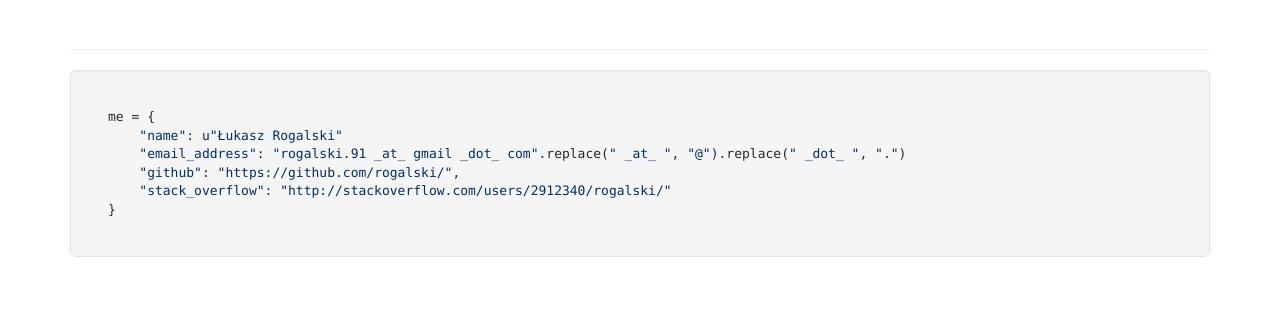
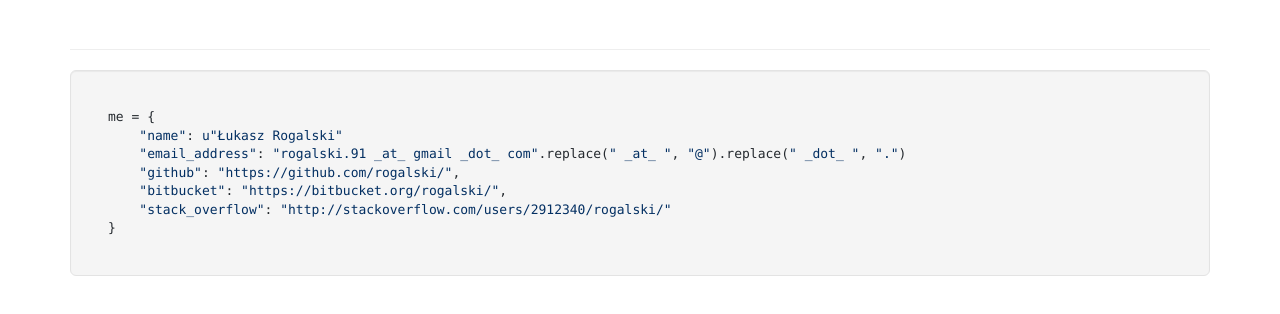
Before and after one commit to rogalski/rogalski.github.io, a plain HTML site: page index.html in a window 1280 px wide. Drawn offline with nearby package versions, Linux system fonts and the light colour scheme.

Commit message:
add bitbucket link

```diff
--- a/index.html
+++ b/index.html
@@ -18,6 +18,7 @@
     "name": u"Łukasz Rogalski"
     "email_address": "rogalski.91 _at_ gmail _dot_ com".replace(" _at_ ", "@").replace(" _dot_ ", ".")
     "github": "<a href="https://github.com/rogalski/">https://github.com/rogalski/</a>",
+    "bitbucket": "<a href="https://bitbucket.org/rogalski/">https://bitbucket.org/rogalski/</a>",
     "stack_overflow": "<a href="http://stackoverflow.com/users/2912340/rogalski/">http://stackoverflow.com/users/2912340/rogalski/</a>"
 }</code></pre>
         </div>
```
